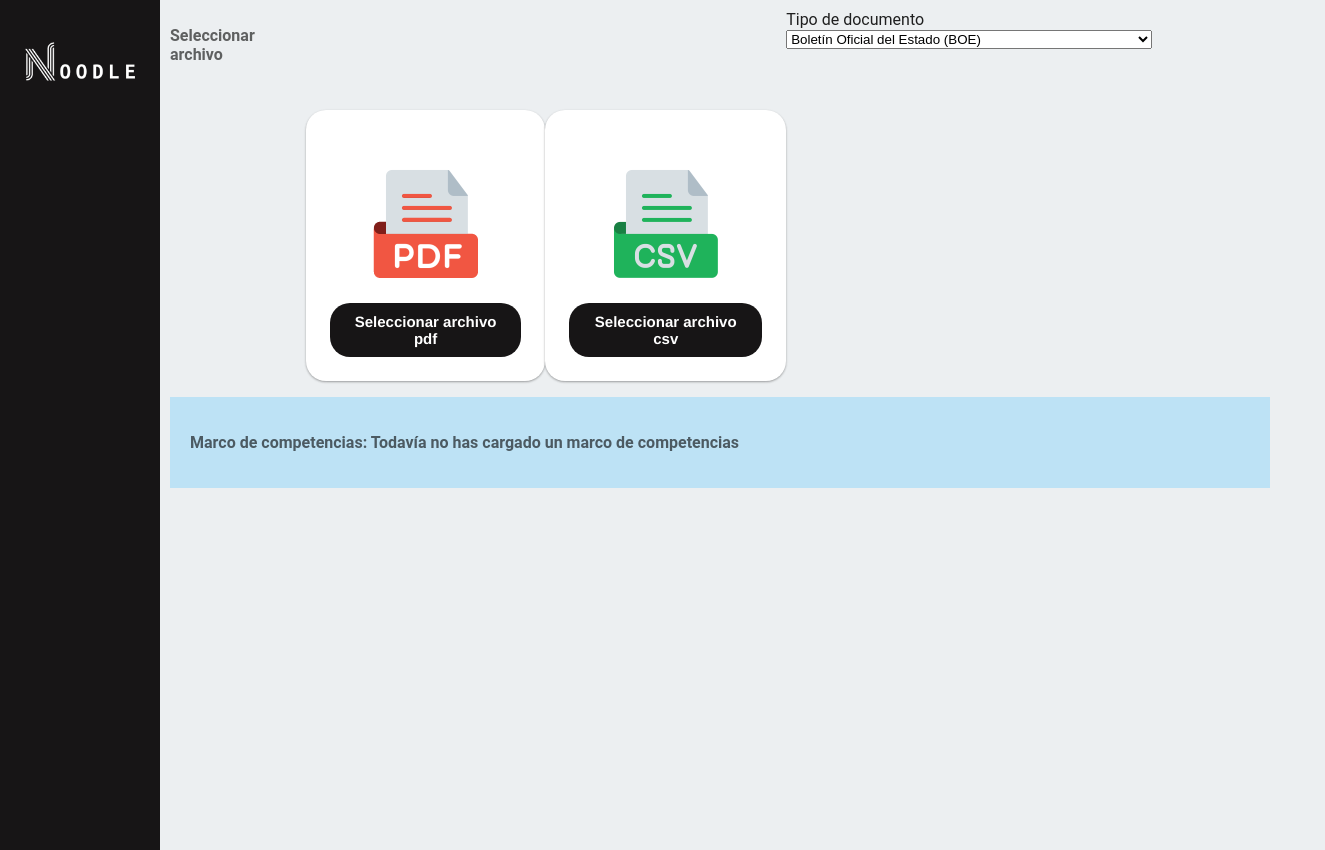
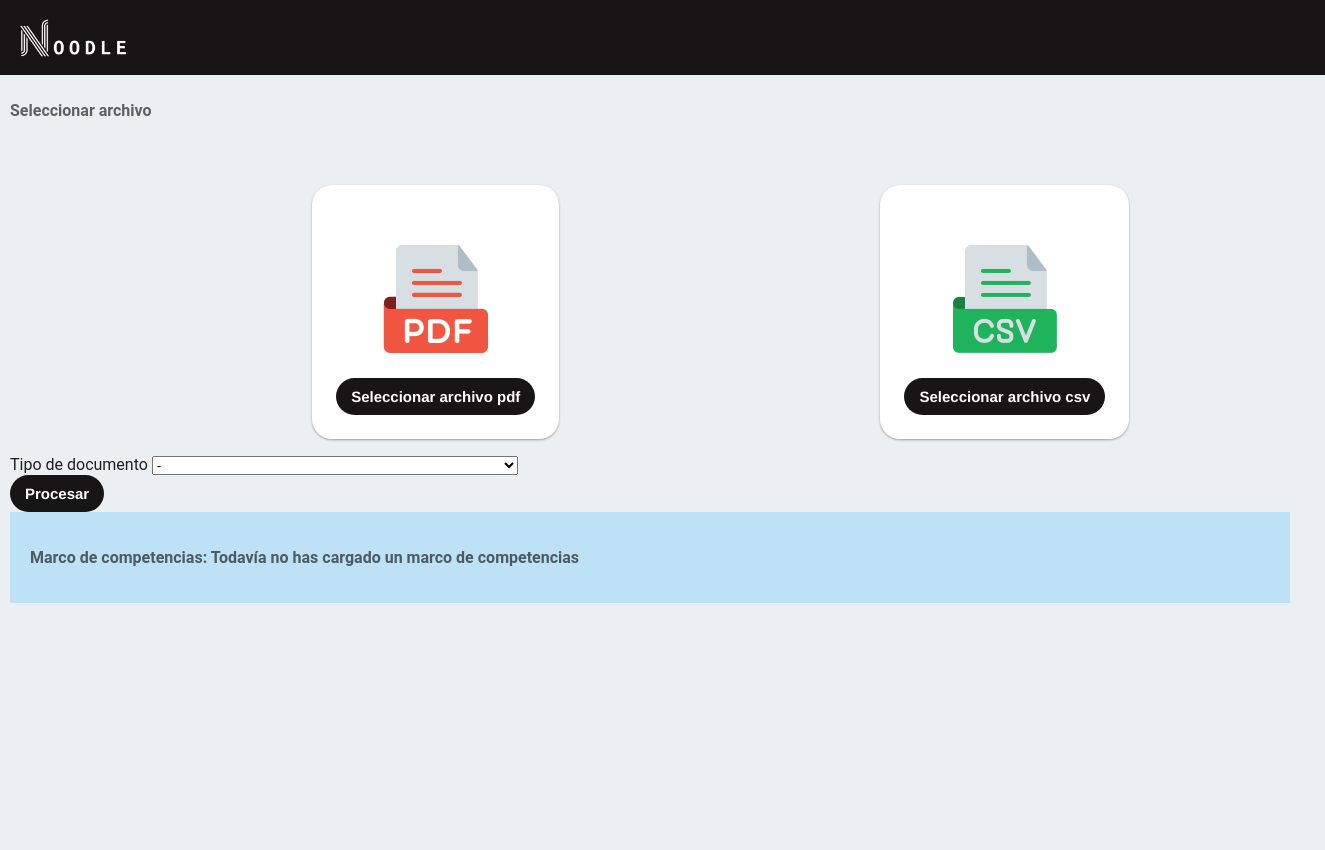
Before and after one commit to kasimxo/KaS-Noodle-Vercel, a React (Create React App) app in the folder client/: page / in a window 1280 px wide. Shown: the whole page, 1325 px wide, since content can reach past the window. After the commit the page ends 800 px from the top, so only its background shows below. Built offline with nearby package versions, Linux system fonts and the light colour scheme.

Commit message:
General upkeep of the project

```diff
--- a/client/src/App.js
+++ b/client/src/App.js
@@ -14,6 +14,7 @@ const MarcoProvider = ({ children }) => {
   )
 }
 
+
 function App() {
   return (
     <div id="container">
--- a/client/src/components/BotonExportar.js
+++ b/client/src/components/BotonExportar.js
@@ -24,7 +24,8 @@ export function BotonExportar() {
         return texto
     }
     function exportar() {
-        var texto = ''
+        var cabeceras = '"Identificador padre","Identificador","Nombre corto","Descripción","Descripción del formato","Valores de escala","Configuración de escala","Tipo de regla (opcional)","Resultado de la regla (opcional)","Configuración de regla (opcional)","Identificadores de referencias cruzadas de competencias","Identificador de la exportación (opcional)","Es marco de competencias","Taxonomía"\n'
+        var texto = '' + cabeceras
         var marcos = document.querySelectorAll('[data-tipo="marco"]')
         var competencias = document.querySelectorAll('[data-tipo="competencia"]')
         var ras = document.querySelectorAll('[data-tipo="ra"]')
@@ -54,15 +55,21 @@ export function BotonExportar() {
             enlace.setAttribute('href', textFile)
             enlace.innerHTML = 'La descarga debería iniciarse automáticamente, si pasados unos segundos no ha comenzado, pincha aquí'
             document.getElementById('btn_exportar').after(enlace)
+
+            document.getElementById('downloadlink').click()
         } else {
             document.getElementById('downloadlink').href = textFile
+
+            document.getElementById('downloadlink').click()
         }
 
+
+        //Falta simular el clic para que la descarga comience automáticamente
         console.log(texto)
     }
     return (
         <div>
-            <button id="btn_exportar" value="exportar_btn" name="exportar_btn" className="btn_exportar" onClick={exportar}>
+            <button id="btn_exportar" value="exportar_btn" name="exportar_btn" className="btn_default" onClick={exportar}>
                 Exportar
             </button>
         </div>
--- a/client/src/components/SeleccionarArchivo.js
+++ b/client/src/components/SeleccionarArchivo.js
@@ -2,44 +2,42 @@
 import img_pdf from './../static/pdf_icon.png'
 import img_csv from './../static/csv_icon.png'
 import { not_implemented } from './../js/script.js'
-import { subirArchivoPDF } from './../js/script.js'
-import { useContext } from 'react'
+import { subirArchivoPDF, enviarArchivo } from './../js/script.js'
+import { useContext, useState } from 'react'
 import { Marco } from './../App.js'
 
-async function ProcesarPDF() {
 
 
-    let marco = await subirArchivoPDF()
-    if (marco === 'Error') {
-        console.log('Error procesando el archivo PDF')
-    } else {
-        console.log("done", marco)
-
-    }
-}
 
 export function SeleccionarArchivo() {
     const { setContenido } = useContext(Marco)
 
     async function handle() {
-        let texto = await subirArchivoPDF()
+        await subirArchivoPDF()
+    }
+
+    async function ProcesarPDF() {
+        let texto = await enviarArchivo()
         setContenido(texto)
     }
 
     return (
-        <section id="seleccionarArchivo">
-            <p>Seleccionar archivo</p>
-            <article id="pdfSelector" className="panel">
-                <img src={img_pdf} className="icon_128" alt="Icono archivo PDF" />
-                <button id="btn_seleccionar_pdf" value="seleccionar_pdf" name="seleccionar_pdf" className="btn_subir_archivo" onClick={handle}>Seleccionar archivo pdf</button>
-            </article>
-            <article id="csvSelector" className="panel">
-                <img src={img_csv} className="icon_128" alt="Icono archivo CSV" />
-                <button id="btn_seleccionar_csv" value="seleccionar_csv" name="seleccionar_csv" className="btn_subir_archivo" onClick={not_implemented}>Seleccionar archivo csv</button>
+        <section>
+            <article id="seleccionarArchivo">
+                <p>Seleccionar archivo</p>
+                <div id="pdfSelector" className="panel">
+                    <img src={img_pdf} className="icon_128" alt="Icono archivo PDF" />
+                    <button id="btn_seleccionar_pdf" value="seleccionar_pdf" name="seleccionar_pdf" className="btn_subir_archivo" onClick={handle}>Seleccionar archivo pdf</button>
+                </div>
+                <div id="csvSelector" className="panel">
+                    <img src={img_csv} className="icon_128" alt="Icono archivo CSV" />
+                    <button id="btn_seleccionar_csv" value="seleccionar_csv" name="seleccionar_csv" className="btn_subir_archivo" onClick={not_implemented}>Seleccionar archivo csv</button>
+                </div>
             </article>
             <form action='#'>
-                <label htmlFor='tipo'>Tipo de documento</label>
-                <select name='tipos' id='tipo'>
+                <label htmlFor='tipo_archivo'>Tipo de documento </label>
+                <select name='tipos' id='tipo_archivo' >
+                    <option value='NA'>-</option>
                     <option value='BOE'>Boletín Oficial del Estado (BOE)</option>
                     <option value='BOJA'>Boletín Oficial de la junta de Andalucía (BOJA)</option>
                     <option value='BOA'>Boletín Oficial de Aragón (BOA)</option>
@@ -62,6 +60,7 @@ export function SeleccionarArchivo() {
                     <option value='BOME'>Boletín Oficial de la Ciudad Autónoma de Melilla (BOME)</option>
                 </select>
             </form>
+            <button id='btn_procesar_archivo' className='btn_default' onClick={ProcesarPDF}>Procesar</button>
         </section>
     )
 }
--- a/client/src/css/style.css
+++ b/client/src/css/style.css
@@ -6,7 +6,7 @@ body, #root, #container {
     margin: 0;
     padding: 0;
     display: flex;
-    flex-direction: row;
+    flex-direction: column;
 }
 p {
     color: rgba(0,0,0,0.6);
@@ -21,14 +21,18 @@ main {
 }
 #menu {
     background: rgb(23, 21, 22);
-    height: 100%;
-    width: 10%;
-    min-width: 100px;
-    max-width: 250px;
-    padding: 25px;
+    height: 10%;
+    width: 100%;
+    min-height: 50px;
+    max-height: 250px;
+    padding-left:20px;
+    padding-right: 25px;
+    padding-top:3px;
+    padding-bottom: 2px;
+    display: inherit;
 }
 #logo_ext {
-    width: 100%;
+    height: 100%;
 }
 #message {
     background: white;
@@ -70,6 +74,7 @@ main {
 #seleccionarArchivo {
     width: 100%;
     display: flex;
+    flex-direction: row;
 }
 .btn_subir_archivo {
     border: 0px ;
@@ -84,7 +89,7 @@ main {
 .btn_subir_archivo:hover {
     background-color:  rgb(70, 70, 70);
 }
-.btn_exportar {
+.btn_default {
     border: 0px ;
     background-color: rgba(23,21,22,1);
     padding: 10px 15px 10px 15px;
@@ -94,7 +99,7 @@ main {
     font-size: 15px;
     font-family: Helvetica, Arial, Roboto, sans-serif;
 }
-.btn_exportar:hover {
+.btn_default:hover {
     background-color:  rgb(70, 70, 70);
 }
 .panel {
--- a/client/src/js/script.js
+++ b/client/src/js/script.js
@@ -1,10 +1,53 @@
-export function not_implemented() {
-    window.alert("No implementado todavía")
+import { useContext, useState } from 'react'
+import { Marco } from './../App.js'
+
+export var textoArchivo = ''
+
+export function not_implemented(texto) {
+    window.alert("¡Ops! Parece que esa función todavía no está implementada" + texto)
     console.log("Se ha ejecutado una función no implementada")
 }
 
+//Envia el archivo PDF junto con el tipo de archivo tras hacer las comprobaciones correspondientes al servidor y recibe la respuesta
+export function enviarArchivo() {
+    var tipo_archivo = document.getElementById('tipo_archivo').value
+    if (tipo_archivo === 'NA') {
+        console.log('El usuario no ha seleccionado el tipo de archivo')
+        return
+    }
+    console.log(textoArchivo)
 
+    return new Promise((resolve) => {
+        var response = fetch("http://localhost:8080/procesadormarco", {
+            method: "POST", // *GET, POST, PUT, DELETE, etc.
+            mode: "cors", // no-cors, *cors, same-origin
+            cache: "no-cache", // *default, no-cache, reload, force-cache, only-if-cached
+            credentials: "same-origin", // include, *same-origin, omit
+            headers: {
+                "Content-Type": "application/pdf",
+                "Access-Control-Allow-Origin": "*",
+                "Tipo_archivo": tipo_archivo
+            },
+            redirect: "follow", // manual, *follow, error
+            referrerPolicy: "no-referrer", // no-referrer, *no-referrer-when-downgrade, origin, origin-when-cross-origin, same-origin, strict-origin, strict-origin-when-cross-origin, unsafe-url
+            body: textoArchivo, // body data type must match "Content-Type" header
+        }).then(data => {
+            if (data.status === 200) {
+                resolve(data.json())
+            } else if (data.status === 501) {
+                not_implemented('\nEl tipo de boletín seleccionado no está soportado todavía')
+            } else {
+                console.log("Respuesta alterada:", data.status)
+                resolve('Error')
+            }
+        })
+        console.log("Archivo enviado")
+    })
+}
+
+//Lee el archivo PDF y lo deja 'cargado' en el cliente
 export function subirArchivoPDF() {
+
     return new Promise((resolve) => {
 
         var input = document.createElement('input')
@@ -21,28 +64,8 @@ export function subirArchivoPDF() {
             reader.onload = () => {
 
                 console.log("Hemos leido el pdf", file)
+                textoArchivo = JSON.stringify(reader.result)
 
-                // eslint-disable-next-line no-unused-vars
-                var response = fetch("http://localhost:8080/procesadormarco", {
-                    method: "POST", // *GET, POST, PUT, DELETE, etc.
-                    mode: "cors", // no-cors, *cors, same-origin
-                    cache: "no-cache", // *default, no-cache, reload, force-cache, only-if-cached
-                    credentials: "same-origin", // include, *same-origin, omit
-                    headers: {
-                        "Content-Type": "application/pdf",
-                        "Access-Control-Allow-Origin": "*"
-                    },
-                    redirect: "follow", // manual, *follow, error
-                    referrerPolicy: "no-referrer", // no-referrer, *no-referrer-when-downgrade, origin, origin-when-cross-origin, same-origin, strict-origin, strict-origin-when-cross-origin, unsafe-url
-                    body: JSON.stringify(reader.result), // body data type must match "Content-Type" header
-                }).then(data => {
-                    if (data.status === 200) {
-                        resolve(data.json())
-                    } else {
-                        console.log("Respuesta alterada:", data.status)
-                        resolve('Error')
-                    }
-                })
                 console.log("Archivo enviado")
             }
         }
```
Also changed, not shown: 2 other files (tests, documents, lock files or other folders).
